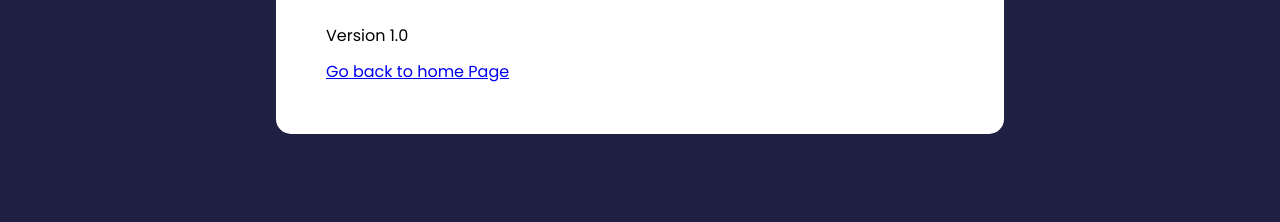
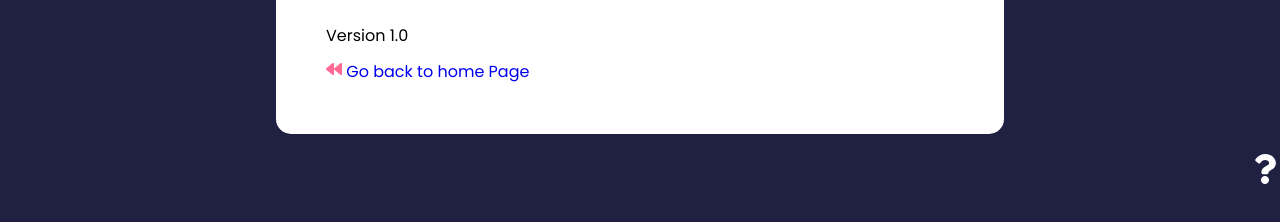
Before and after one commit to alidevep01/feedback-app, a React (Create React App) app: page /about in a window 1280 px wide. Shown: the part 188-410 px from the top of the page. Built offline with nearby package versions, Linux system fonts and the light colour scheme.

Commit message:
added an AboutUs Icon to the botton of page. replaced anchor tags in aboutUs page and AboutLinkIcon page with Link

```diff
--- a/src/App.js
+++ b/src/App.js
@@ -7,6 +7,8 @@
 import FeedbackForm from "./components/FeedbackForm";
 import { BrowserRouter as Router, Route, Routes } from "react-router-dom";
 import AboutPage from "./components/Pages/AboutPage";
+import { Link } from "react-router-dom";
+import AboutIconLink from "./components/AboutIconLink";
 
 function App() {
   const [feedback, setFeedback] = useState(FeedbackData);
@@ -25,7 +27,10 @@
   return (
     <div>
       <Router>
-        <Header />
+        <Link style={{ textDecoration: "none" }} to="/">
+          <Header />
+        </Link>
+
         <div className="container">
           <Routes>
             <Route
@@ -45,6 +50,7 @@
             <Route path="/about" element={<AboutPage />} />
           </Routes>
         </div>
+        <AboutIconLink />
       </Router>
     </div>
   );
--- /dev/null
+++ b/src/components/AboutIconLink.jsx
@@ -0,0 +1,14 @@
+import { FaQuestion } from "react-icons/fa";
+import { Link } from "react-router-dom";
+
+function AboutIconLink() {
+  return (
+    <div className="about-link">
+      <Link to="/about">
+        <FaQuestion size={30} />
+      </Link>
+    </div>
+  );
+}
+
+export default AboutIconLink;
--- a/src/components/Header.jsx
+++ b/src/components/Header.jsx
@@ -1,4 +1,5 @@
 import PropTypes from "prop-types";
+
 function Header({ text, bgColor, textColor }) {
   const headerStyle = {
     backgroundColor: bgColor,
--- a/src/components/Pages/AboutPage.jsx
+++ b/src/components/Pages/AboutPage.jsx
@@ -1,4 +1,6 @@
 import Card from "../shared/Card";
+import { Link } from "react-router-dom";
+import { FaBackward } from "react-icons/fa";
 
 function AboutPage() {
   return (
@@ -7,7 +9,10 @@
         <h1>This is an about page</h1>
         <p>Version 1.0</p>
         <p>
-          <a href="/">Go back to home Page</a>
+          <Link to="/" style={{ textDecoration: "none" }}>
+            <FaBackward style={{ color: " #ff6a95" }} beat /> Go back to home
+            Page
+          </Link>
         </p>
       </div>
     </Card>
--- a/src/index.css
+++ b/src/index.css
@@ -211,6 +211,7 @@
   margin: 10px 0;
 }
 
+
 @media (max-width: 600px) {
   .rating li {
     margin: 10px 3px;
```
